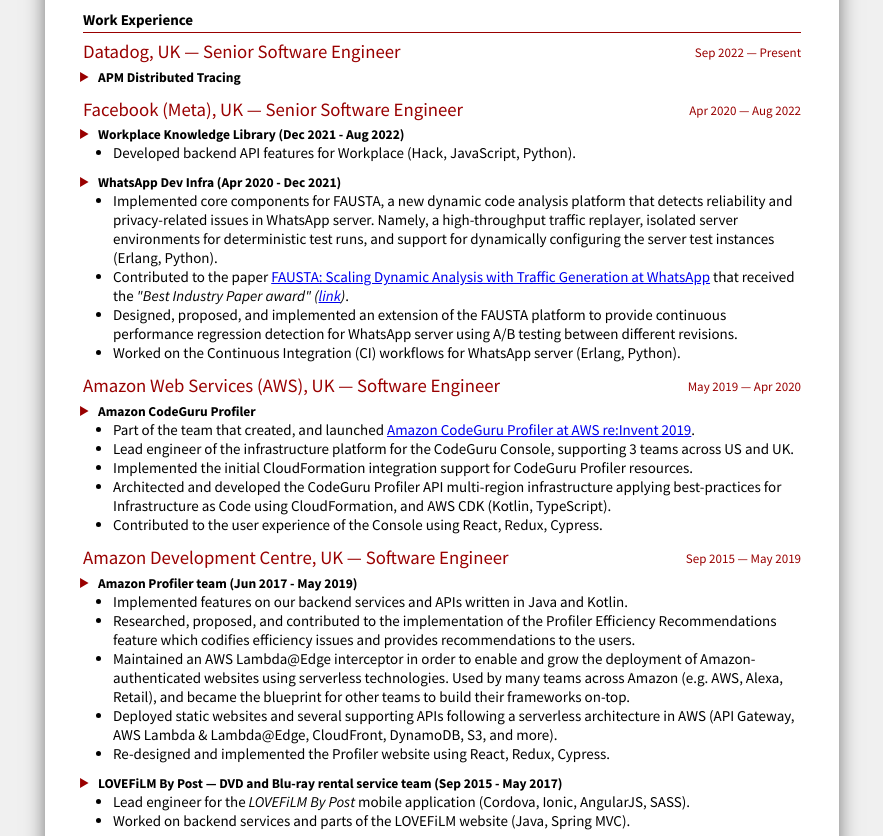
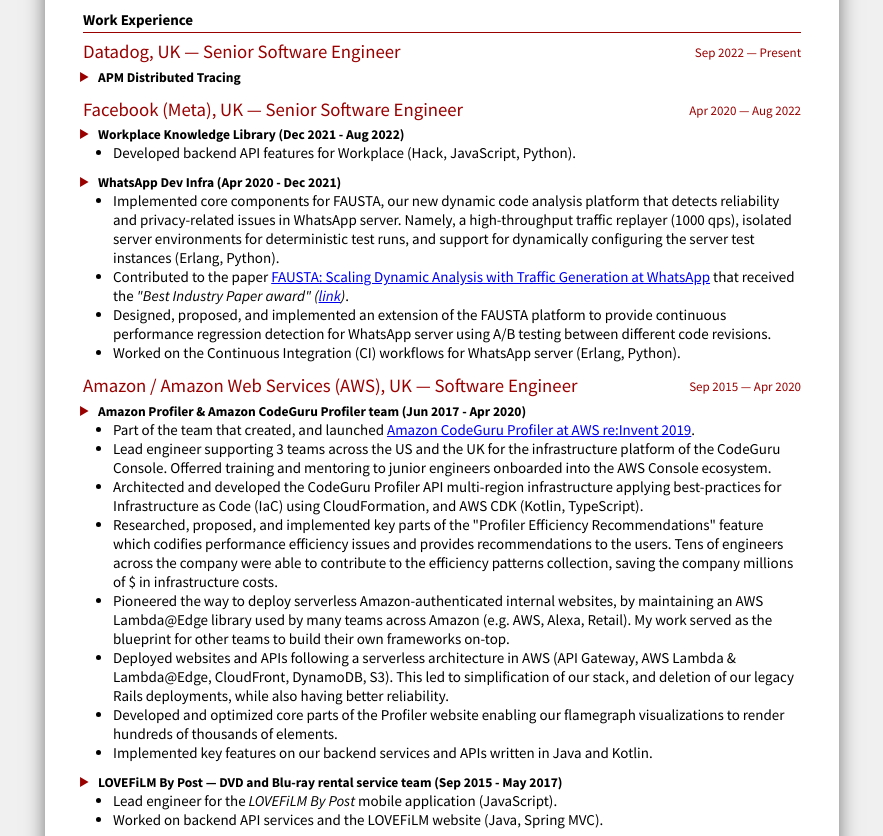
Before and after one commit to lambrospetrou/lpcv, a website: page html/src/index.html in a window 1280 px wide. Shown: the part 109-945 px from the top of the page, without its empty margins (198-1081 px from the left). Drawn offline with nearby package versions, Linux system fonts and the light colour scheme; files that its build step writes are made by us from their sources.

Commit message:
rewording

```diff
--- a/html/src/index.html
+++ b/html/src/index.html
@@ -79,11 +79,11 @@
                 <span class="work-team-name">WhatsApp Dev Infra (Apr 2020 - Dec 2021)</span>
                  <!-- &mdash; <a href="https://www.whatsapp.com/" target="_blank" rel="noopener">https://www.whatsapp.com</a> -->
                 <ul>
-                  <li>Implemented core components for FAUSTA, a new dynamic code analysis platform that detects reliability and privacy-related issues in WhatsApp server. Namely, a high-throughput traffic replayer, isolated server environments for deterministic test runs, and support for dynamically configuring the server test instances (Erlang, Python).</li>
+                  <li>Implemented core components for FAUSTA, our new dynamic code analysis platform that detects reliability and privacy-related issues in WhatsApp server. Namely, a high-throughput traffic replayer (1000 qps), isolated server environments for deterministic test runs, and support for dynamically configuring the server test instances (Erlang, Python).</li>
                   <li>
                     <!-- <br/><a href="https://research.facebook.com/publications/fausta:-scaling-dynamic-analysis-with-traffic-generation-at-whatsapp/" target="_blank" rel="noopener">https://research.facebook.com/publications/fausta:-scaling-dynamic-analysis-with-traffic-generation-at-whatsapp/</a> -->
                     Contributed to the paper <a href="https://www.lambrospetrou.com/projects/whatsapp-fausta-2022-01.pdf" target="_blank" rel="noopener">FAUSTA: Scaling Dynamic Analysis with Traffic Generation at WhatsApp</a> that received the <em>"Best Industry Paper award" (<a href="https://twitter.com/tanja_vos/status/1512343410132328450" target="_blank" rel="noopener">link</a>)</em>.</li>
-                  <li>Designed, proposed, and implemented an extension of the FAUSTA platform to provide continuous performance regression detection for WhatsApp server using A/B testing between different revisions.</li>
+                  <li>Designed, proposed, and implemented an extension of the FAUSTA platform to provide continuous performance regression detection for WhatsApp server using A/B testing between different code revisions.</li>
                   <li>Worked on the Continuous Integration (CI) workflows for WhatsApp server (Erlang, Python).</li>
                 </ul>
               </li>
@@ -92,50 +92,40 @@
 
         <section class="cv-content-item cv-work-section">
             <header class="clear">
-                <h3>Amazon Web Services (AWS), UK &mdash; <span class="work-title">Software Engineer</span></h3>
+                <h3>Amazon / Amazon Web Services (AWS), UK &mdash; <span class="work-title">Software Engineer</span></h3>
                 <div class="work-time time">
-                    <p><time datetime="2019-06">May 2019</time> &mdash; <time datetime="2020-04">Apr 2020</time></p>
+                    <p><time datetime="2015-09">Sep 2015</time> &mdash; <time datetime="2020-04">Apr 2020</time></p>
                 </div>
             </header>
             <ul>
                 <li>
-                    <span class="work-team-name">Amazon CodeGuru Profiler</span>
-                     <!-- &mdash; <a href="https://aws.amazon.com/codeguru/features#Amazon_CodeGuru_Profiler" target="_blank" rel="noopener">https://aws.amazon.com/codeguru/features#Amazon_CodeGuru_Profiler</a> -->
+                    <span class="work-team-name">Amazon Profiler & Amazon CodeGuru Profiler team (Jun 2017 - Apr 2020)</span>
                     <ul>
                         <li>Part of the team that created, and launched <a href="https://aws.amazon.com/about-aws/whats-new/2019/12/aws-announces-amazon-codeguru-for-automated-code-reviews-and-application-performance-recommendations/" target="_blank" rel="noopener">Amazon CodeGuru Profiler at AWS re:Invent 2019</a>.</li>
-                        <li>Lead engineer of the infrastructure platform for the CodeGuru Console, supporting 3 teams across US and UK.</li>
-                        <li>Implemented the initial CloudFormation integration support for CodeGuru Profiler resources.</li>
-                        <li>Architected and developed the CodeGuru Profiler API multi-region infrastructure applying best-practices for Infrastructure as Code using CloudFormation, and AWS CDK (Kotlin, TypeScript).</li>
-                        <li>Contributed to the user experience of the Console using React, Redux, Cypress.</li>
-                    </ul>
-                </li>
-            </ul>
-        </section>
-
-        <section class="cv-content-item cv-work-section">
-            <header class="clear">
-                <h3>Amazon Development Centre, UK &mdash; <span class="work-title">Software Engineer</span></h3>
-                <div class="work-time time">
-                    <p><time datetime="2015-09">Sep 2015</time> &mdash; <time datetime="2019-05">May 2019</time></p>
-                </div>
-            </header>
-            <ul>
-                <li>
-                    <span class="work-team-name">Amazon Profiler team (Jun 2017 - May 2019)</span>
-                    <ul>
-                        <!-- <li>Provide internal tooling for performance optimisation and monitoring across Amazon backend services.</li> -->
-                        <li>Implemented features on our backend services and APIs written in Java and Kotlin.</li>
-                        <li>Researched, proposed, and contributed to the implementation of the Profiler Efficiency Recommendations feature which codifies efficiency issues and provides recommendations to the users.</li>
-                        <li>Maintained an AWS Lambda@Edge interceptor in order to enable and grow the deployment of Amazon-authenticated websites using serverless technologies. Used by many teams across Amazon (e.g. AWS, Alexa, Retail), and became the blueprint for other teams to build their frameworks on-top.</li>
-                        <li>Deployed static websites and several supporting APIs following a serverless architecture in AWS (API Gateway, AWS Lambda &amp; Lambda@Edge, CloudFront, DynamoDB, S3, and more).</li>
-                        <li>Re-designed and implemented the Profiler website using React, Redux, Cypress.</li>
+                        <li>
+                            Lead engineer supporting 3 teams across the US and the UK for the infrastructure platform of the CodeGuru Console.
+                            Offerred training and mentoring to junior engineers onboarded into the AWS Console ecosystem.
+                        </li>
+                        <!-- <li>Implemented the CloudFormation integration support for CodeGuru Profiler resources.</li> -->
+                        <li>Architected and developed the CodeGuru Profiler API multi-region infrastructure applying best-practices for Infrastructure as Code (IaC) using CloudFormation, and AWS CDK (Kotlin, TypeScript).</li>
+                        <li>
+                            Researched, proposed, and implemented key parts of the "Profiler Efficiency Recommendations" feature which codifies performance efficiency issues and provides recommendations to the users.
+                            Tens of engineers across the company were able to contribute to the efficiency patterns collection, saving the company millions of $ in infrastructure costs.
+                        </li>
+                        <li>
+                            Pioneered the way to deploy serverless Amazon-authenticated internal websites, by maintaining an AWS Lambda@Edge library used by many teams across Amazon (e.g. AWS, Alexa, Retail).
+                            My work served as the blueprint for other teams to build their own frameworks on-top.
+                        </li>
+                        <li>Deployed websites and APIs following a serverless architecture in AWS (API Gateway, AWS Lambda &amp; Lambda@Edge, CloudFront, DynamoDB, S3). This led to simplification of our stack, and deletion of our legacy Rails deployments, while also having better reliability.</li>
+                        <li>Developed and optimized core parts of the Profiler website enabling our flamegraph visualizations to render hundreds of thousands of elements.</li>
+                        <li>Implemented key features on our backend services and APIs written in Java and Kotlin.</li>
                     </ul>
                 </li>
                 <li>
                     <span class="work-team-name">LOVEFiLM By Post &mdash; DVD and Blu-ray rental service team (Sep 2015 - May 2017)</span>
                     <ul>
-                        <li>Lead engineer for the <em>LOVEFiLM By Post</em> mobile application (Cordova, Ionic, AngularJS, SASS).</li>
-                        <li>Worked on backend services and parts of the LOVEFiLM website (Java, Spring MVC).</li>
+                        <li>Lead engineer for the <em>LOVEFiLM By Post</em> mobile application (JavaScript).</li>
+                        <li>Worked on backend API services and the LOVEFiLM website (Java, Spring MVC).</li>
                     </ul>
                 </li>
                 <li>
@@ -178,7 +168,7 @@
                 <li>
                     <span class="work-team-name">AnyPlace: Indoor Positioning and Navigation System for Big Data</span>
                     <ul>
-                        <li><p>Developed an Indoor Positioning and Navigation system that provides a Web2.0 API for 3rd-party clients backed by Couchbase, along with a website and an Android app offering real-time positioning and navigation (<a href="https://anyplace.cs.ucy.ac.cy" target="_blank" rel="noopener">https://anyplace.cs.ucy.ac.cy</a>).</p></li>
+                        <li><p>Developed an Indoor Positioning and Navigation system providing a REST API backed by CouchbaseDB, along with a website and an Android app offering real-time positioning and navigation (<a href="https://anyplace.cs.ucy.ac.cy" target="_blank" rel="noopener">anyplace.cs.ucy.ac.cy</a>).</p></li>
                     </ul>
                 </li>
             </ul>
```
